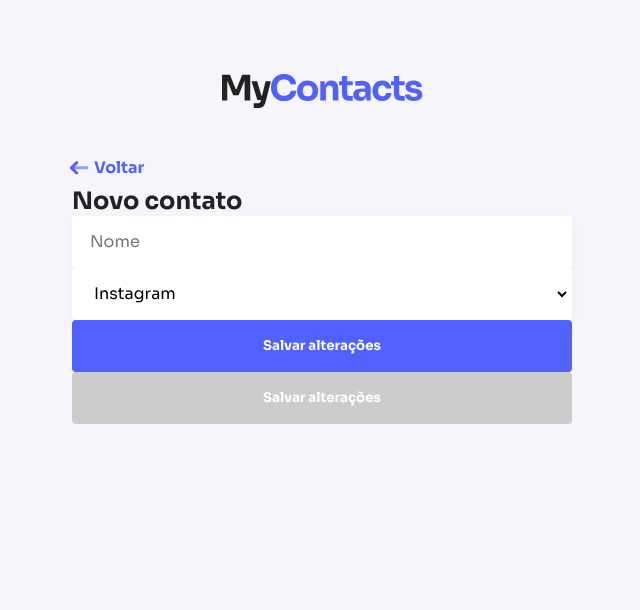
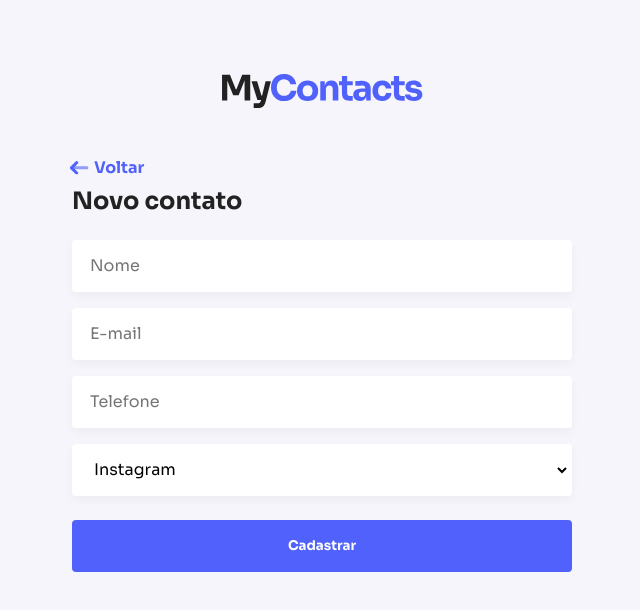
Before and after one commit to gabrielbugarelli/mycontacts, a React (Vite) app in the folder web/: page /new in a window 1280 px wide. Shown: the top 610 px of the page, without its empty margins (318-958 px from the left). Built offline with nearby package versions, Linux system fonts and the light colour scheme.

Commit message:
contact form implementation

```diff
--- a/web/src/components/Button.jsx
+++ b/web/src/components/Button.jsx
@@ -1,6 +1,6 @@
 import styled from 'styled-components';
 
-export const Button = styled.button`
+export default styled.button`
   width: 100%;
   height: 52px;
   border: none;
--- /dev/null
+++ b/web/src/components/ContactForm/index.jsx
@@ -0,0 +1,39 @@
+import PropTypes from 'prop-types';
+
+import Select from '../Select';
+import Input from '../Input';
+import { FormGroup } from '../FormGroup';
+import { ButtonContainer, Form } from './styles';
+import Button from '../Button';
+
+export function ContactForm({ buttonLabel }) {
+  return (
+    <Form>
+      <FormGroup>
+        <Input type="text" placeholder="Nome" />
+      </FormGroup>
+      <FormGroup>
+        <Input type="email" placeholder="E-mail" />
+      </FormGroup>
+      <FormGroup>
+        <Input type="text" placeholder="Telefone" />
+      </FormGroup>
+
+      <FormGroup>
+        <Select>
+          <option value="instagram">Instagram</option>
+          <option value="facebook">Facebook</option>
+          <option value="tiktok">TikTok</option>
+        </Select>
+      </FormGroup>
+
+      <ButtonContainer>
+        <Button type="submit">{buttonLabel}</Button>
+      </ButtonContainer>
+    </Form>
+  );
+}
+
+ContactForm.propTypes = {
+  buttonLabel: PropTypes.string.isRequired,
+};
--- /dev/null
+++ b/web/src/components/ContactForm/styles.js
@@ -0,0 +1,7 @@
+import styled from 'styled-components';
+
+export const Form = styled.form``;
+
+export const ButtonContainer = styled.section`
+  margin-top: 24px;
+`;
--- /dev/null
+++ b/web/src/components/FormGroup/index.jsx
@@ -0,0 +1,15 @@
+import PropTypes from 'prop-types';
+
+import { Container } from './styles';
+
+export function FormGroup({ children }) {
+  return (
+    <Container>
+      {children}
+    </Container>
+  );
+}
+
+FormGroup.propTypes = {
+  children: PropTypes.node.isRequired,
+};
--- /dev/null
+++ b/web/src/components/FormGroup/styles.js
@@ -0,0 +1,7 @@
+import styled from 'styled-components';
+
+export const Container = styled.section`
+  & + & {
+    margin-top: 16px;
+  }
+`;
--- a/web/src/components/PageHeader/styles.js
+++ b/web/src/components/PageHeader/styles.js
@@ -1,6 +1,8 @@
 import styled from 'styled-components';
 
 export const Container = styled.header`
+  margin-bottom: 24px;
+
   a {
     display: flex;
     align-items: center;
--- a/web/src/pages/EditContact/index.jsx
+++ b/web/src/pages/EditContact/index.jsx
@@ -1,7 +1,11 @@
+import { ContactForm } from '../../components/ContactForm';
 import { PageHeader } from '../../components/PageHeader';
 
 export function EditContact() {
   return (
-    <PageHeader title="Editar Gabriel Mendes" />
+    <>
+      <PageHeader title="Editar Gabriel Mendes" />
+      <ContactForm buttonLabel="Salvar alterações" />
+    </>
   );
 }
--- a/web/src/pages/Home/index.jsx
+++ b/web/src/pages/Home/index.jsx
@@ -30,46 +30,6 @@ export function Home() {
         <Card>
           <div className="info">
             <div className="contact-name">
-              <strong>Gabriel F. Mendes</strong>
-              <small>Instagram</small>
-            </div>
-
-            <span>gabriel@dev.com</span>
-            <span>(00) 0000-0000</span>
-          </div>
-
-          <div className="actions">
-            <a href="/">
-              <img src={editImage} alt="edit" />
-            </a>
-            <button type="button">
-              <img src={trashImage} alt="delete" />
-            </button>
-          </div>
-        </Card>
-        <Card>
-          <div className="info">
-            <div className="contact-name">
-              <strong>Gabriel F. Mendes</strong>
-              <small>Instagram</small>
-            </div>
-
-            <span>gabriel@dev.com</span>
-            <span>(00) 0000-0000</span>
-          </div>
-
-          <div className="actions">
-            <a href="/">
-              <img src={editImage} alt="edit" />
-            </a>
-            <button type="button">
-              <img src={trashImage} alt="delete" />
-            </button>
-          </div>
-        </Card>
-        <Card>
-          <div className="info">
-            <div className="contact-name">
               <strong>Gabriel Mendes</strong>
               <small>Instagram</small>
             </div>
@@ -79,9 +39,9 @@ export function Home() {
           </div>
 
           <div className="actions">
-            <a href="/">
+            <Link to="/edit/123">
               <img src={editImage} alt="edit" />
-            </a>
+            </Link>
             <button type="button">
               <img src={trashImage} alt="delete" />
             </button>
--- a/web/src/pages/NewContact/index.jsx
+++ b/web/src/pages/NewContact/index.jsx
@@ -1,20 +1,11 @@
-import Input from '../../components/Input';
-import Select from '../../components/Select';
 import { PageHeader } from '../../components/PageHeader';
-import { Button } from '../../components/Button';
+import { ContactForm } from '../../components/ContactForm';
 
 export function NewContact() {
   return (
     <>
       <PageHeader title="Novo contato" />
-      <Input placeholder="Nome" />
-      <Select>
-        <option value={1}> Instagram </option>
-        <option value={2}> Tiktok </option>
-      </Select>
-
-      <Button type="button"> Salvar alterações </Button>
-      <Button type="button" disabled> Salvar alterações </Button>
+      <ContactForm buttonLabel="Cadastrar" />
     </>
   );
 }
```
